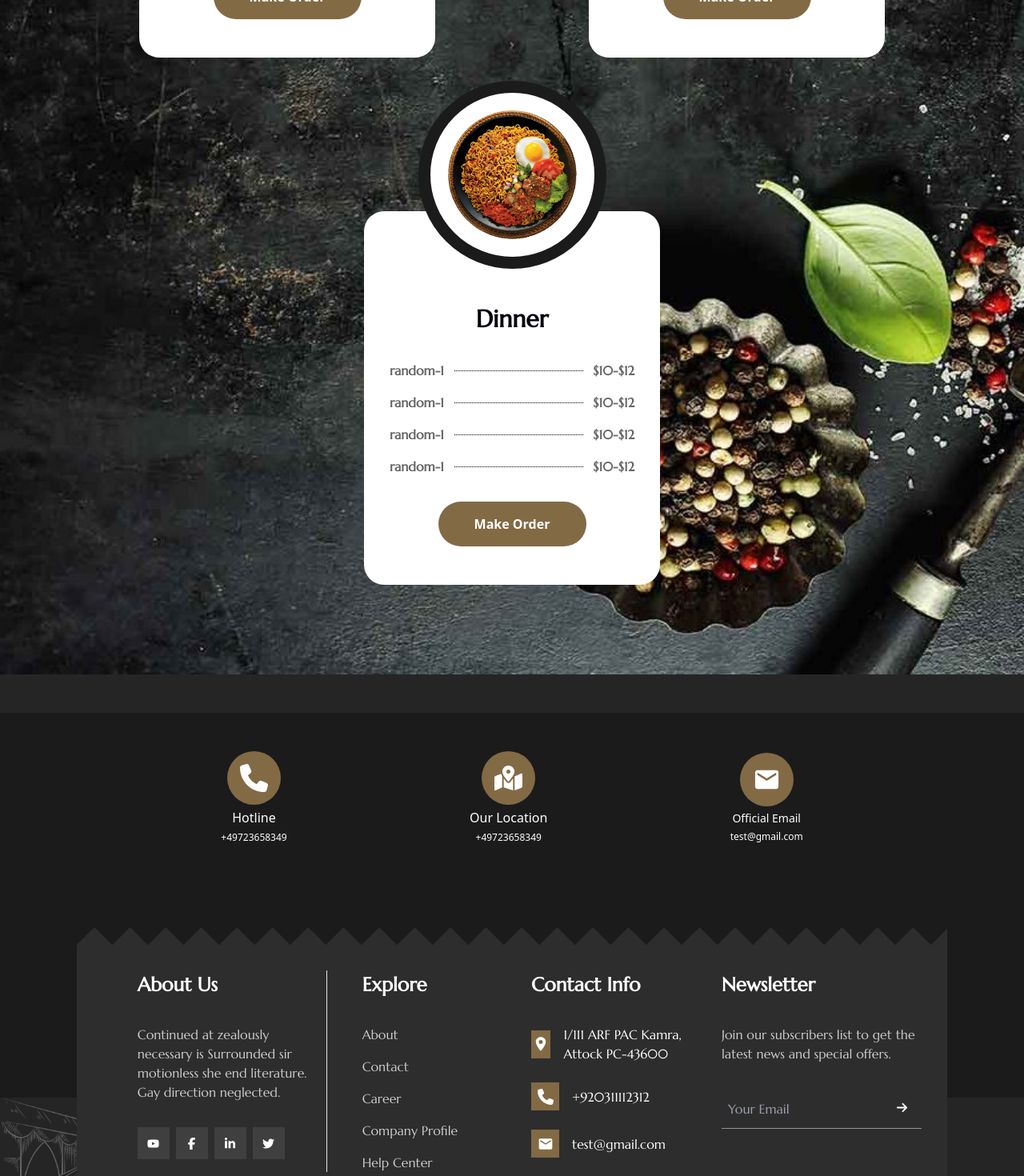
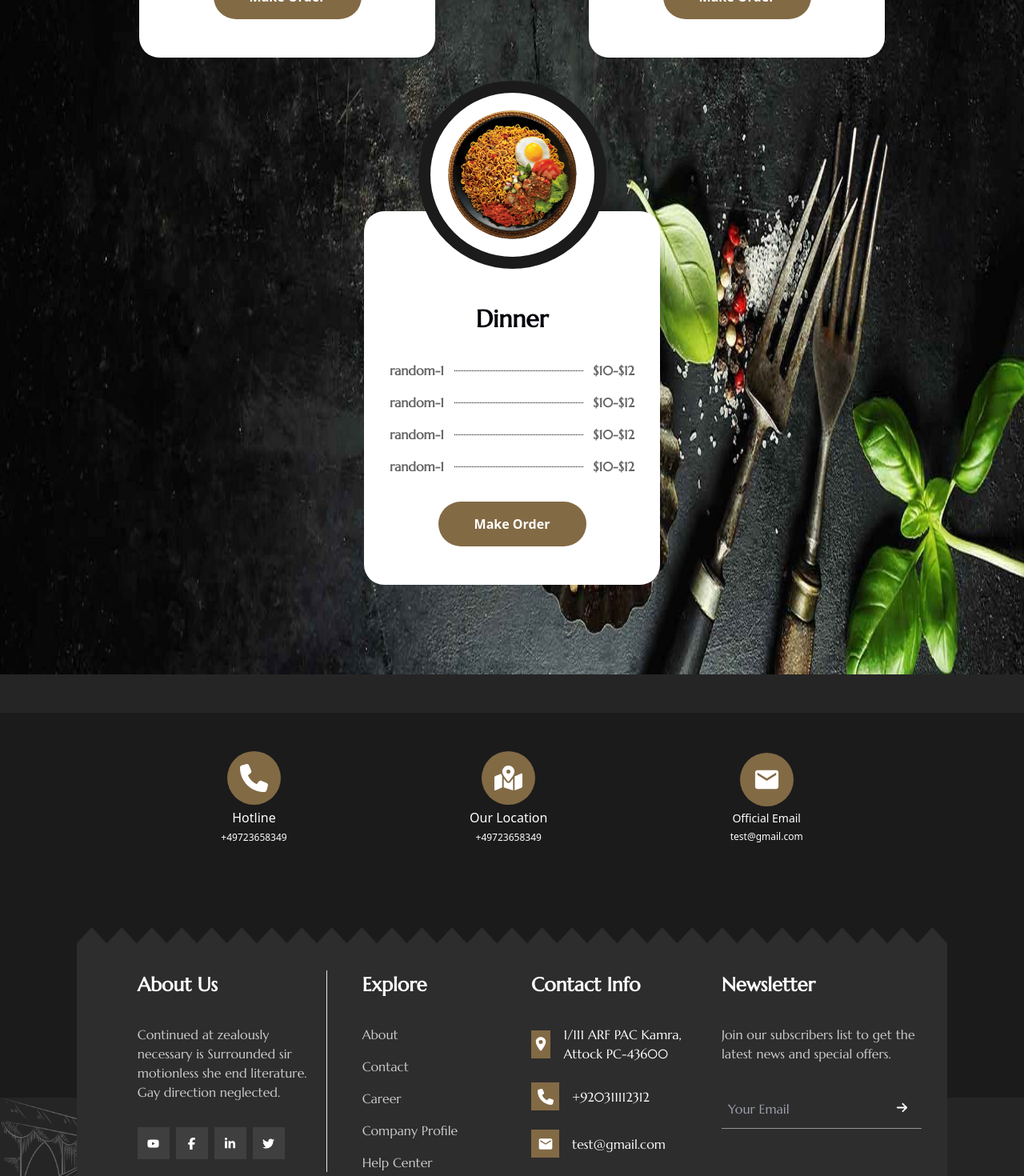
Before and after one commit to Talha-054/food-X, a Next.js app: page /menu in a window 1280 px wide. Shown: the part 870-2340 px from the top of the page at 80% size. Built offline with nearby package versions, Linux system fonts and the light colour scheme.

Commit message:
all images to Image tag from next fix

```diff
--- a/components/footer/FooterDetails.jsx
+++ b/components/footer/FooterDetails.jsx
@@ -10,6 +10,8 @@ import { IoLocationSharp } from "react-icons/io5";
 import { MdEmail } from "react-icons/md";
 import { FaPhone } from "react-icons/fa6";
 import { motion } from 'framer-motion';
+import Image from 'next/image';
+import footerBorderImg from "../../public/assets/footer-border.png"
 
 const aboutUsData = [
     {name: "youtube", logo: <FaYoutube size={15} color='white'/>},
@@ -95,7 +97,8 @@ export default function FooterDetails() {
               </div>
             </div>
 
-            <div id="footer-top-border" className='absolute hidden xl:block right-0 top-[-7%] w-[85vw] h-[30px] z-20 bg-footer-border'>
+            <div id="footer-top-border" className='absolute hidden xl:block right-0 top-[-7%] w-[85vw] h-[30px] z-20 '>
+              <Image src={footerBorderImg} className='absolute w-full h-full'/>
             </div>
           </motion.div>
     </>
--- a/components/menu/HintOfMenu.jsx
+++ b/components/menu/HintOfMenu.jsx
@@ -6,6 +6,9 @@ import img1 from "../../public/assets/menu-food-1.png"
 import img2 from "../../public/assets/menu-food-2.png"
 import img3 from "../../public/assets/menu-food-3.png"
 import { motion, useInView } from 'framer-motion';
+import bgImg from "../../public/assets/menu-hint.jpg"
+import Image from 'next/image';
+
 
 const menuHintData =  [
   {
@@ -45,12 +48,12 @@ export default function HintOfMenu() {
 
   return (
     <>
-        <div className='min-h-screen overflow-hidden p-[1em] pt-[16em] pb-[7em] flex flex-wrap justify-center gap-48 2xl:gap-12 items-center bg-hint-of-menu-img bg-cover bg-center'>
+        <div className='min-h-screen overflow-hidden p-[1em] pt-[16em] pb-[7em] flex flex-wrap justify-center gap-48 2xl:gap-12 items-center relative'>
           {menuHintData.map((data, index)=>{
             return (
               <>
                 <motion.div
-                  className='w-full flex  md:w-auto'
+                  className='w-full flex  md:w-auto z-10'
                   initial= {{scale: 0.5, opacity: 0}}
                   whileInView={{scale:1, opacity: 1}}
                   transition={{delay: 0.10*index, type:"spring"}}
@@ -61,6 +64,7 @@ export default function HintOfMenu() {
               </>
             )
           })}
+          <Image src={bgImg} className='absolute h-full w-full top-0'/>
         </div>
     </>
   )
```
